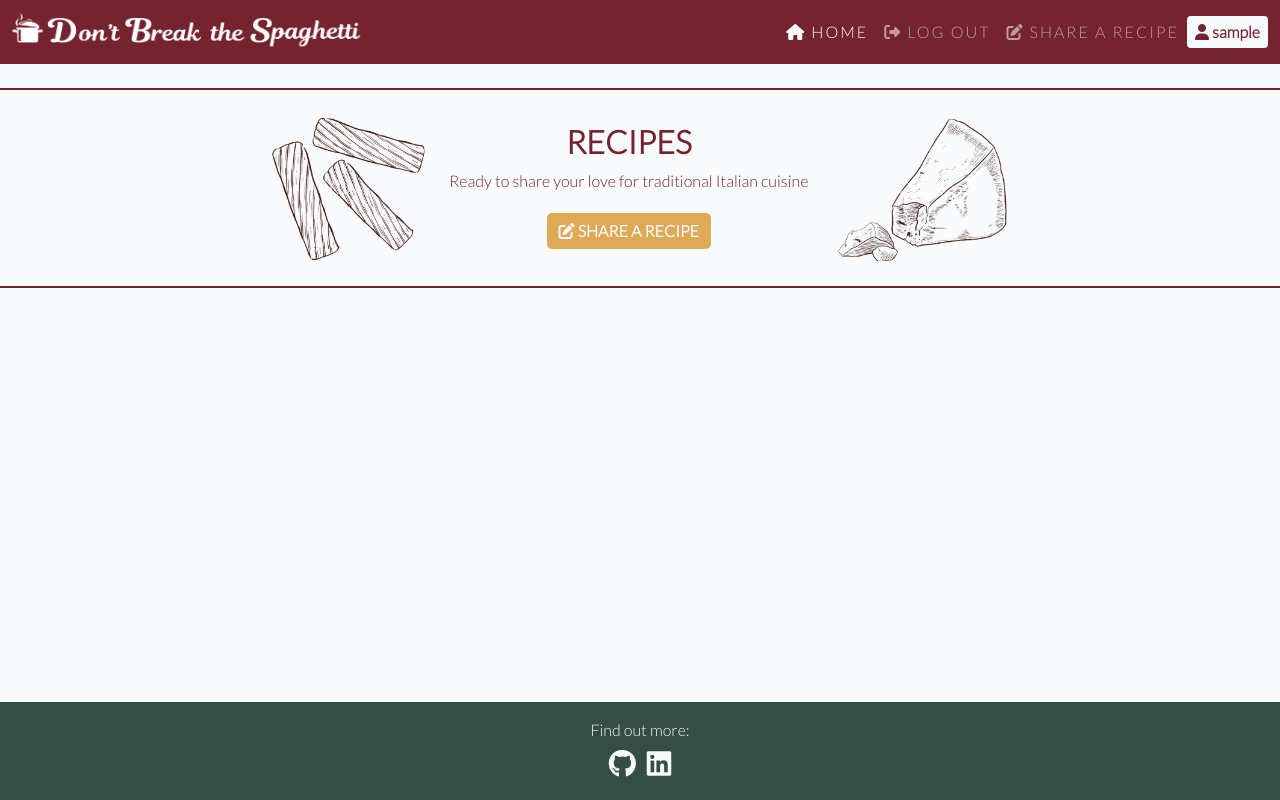
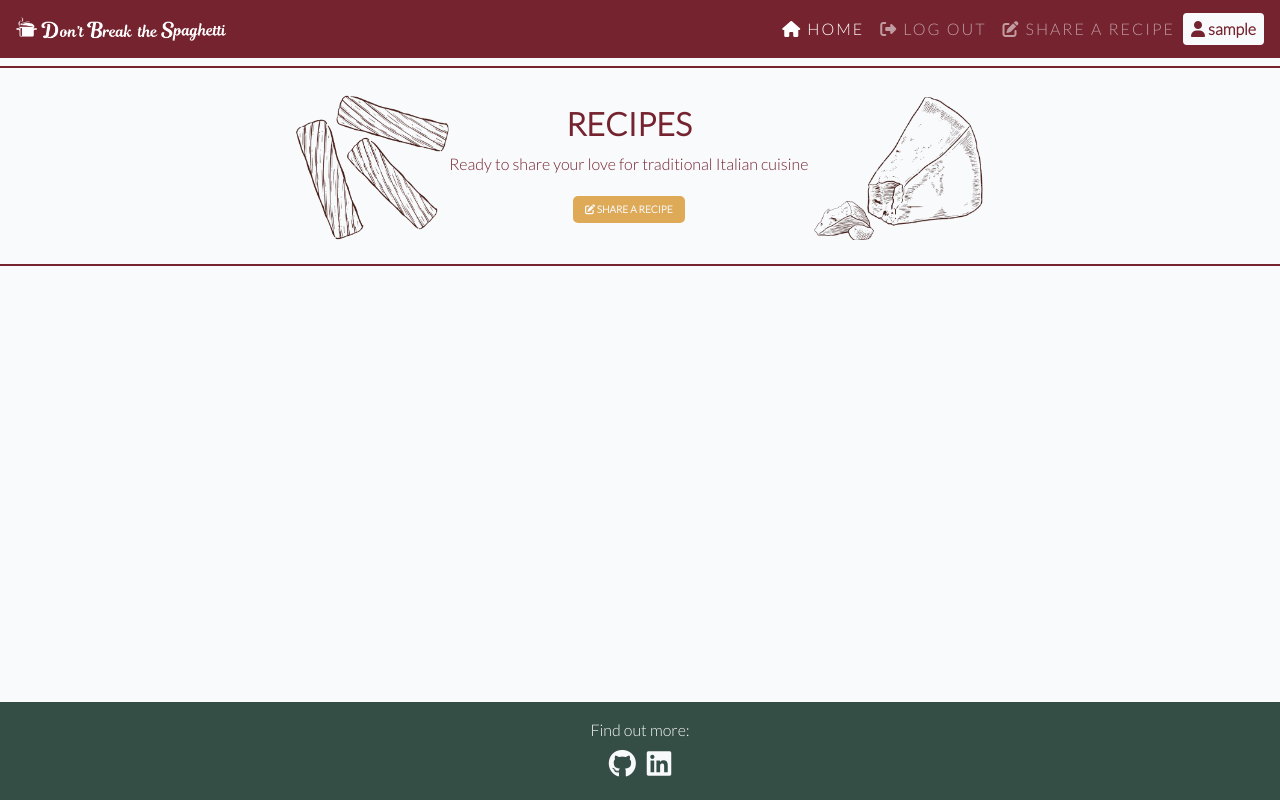
Before and after one commit to HMuraja/recipe-book-v2, a Django app: page / in a window 1280 px wide. Run offline with Django 3.2, Linux system fonts and the light colour scheme; the visitor is signed in with stand-in values (Sample User, id 1); data that the repository does not hold is empty; some web fonts are replaced.

Commit message:
Fix width issues

```diff
--- a/dbts_project/settings.py
+++ b/dbts_project/settings.py
@@ -28,7 +28,7 @@ TEMPLATE_DIR = os.path.join(BASE_DIR, 'templates')
 SECRET_KEY = os.environ.get('SECRET_KEY')
 
 # SECURITY WARNING: don't run with debug turned on in production!
-DEBUG = False
+DEBUG = True
 
 ALLOWED_HOSTS = [
     '127.0.0.1', 'dbts-recipe-app-f9995cb6b9df.herokuapp.com']
--- a/dbts_static/css/style.css
+++ b/dbts_static/css/style.css
@@ -6,8 +6,6 @@ body {
 
 .container-max-width{
     max-width: 1700px;
-    margin: auto;
-
 }
 
 :root {
@@ -37,6 +35,10 @@ body {
     border-radius: 5px;
 }
 
+.white-bg {
+    background-color: var(--c-soft-white);
+}
+
 .bg-yellow{
     background-color: var(--c-yellow);
 }
@@ -62,10 +64,10 @@ body {
 }
 
 /*NAVIGATION*/
-
 .brand {
-    text-decoration: none;
-    text-align: center;
+    max-height: 30px;
+    width: auto;
+    object-fit: contain;
 }
 
 .w-fit{
@@ -95,18 +97,6 @@ body {
     max-height: 75%;
     width: auto;
     object-fit: contain;
-}
-
-@media (max-width: 770px) {
-    .img-size{
-        max-width: 25%;
-    }
-    .center-col{
-        max-width: 50%;
-    }
-    .btn-text{
-        font-size: x-small;
-    }
 }
 
 .card-title {
@@ -143,10 +133,6 @@ body {
     background-color: #f7f7f7;
     border: none;
 
-}
-
-.main-bg {
-    background-color: var(--c-soft-white);
 }
 
 .card {
@@ -268,3 +254,21 @@ object-fit: cover;
     border-radius: 5px;
     width:fit-content;
 }
+
+@media (min-width: 770px) {
+    .img-size{
+        max-width: 25%;
+    }
+    .center-col{
+        max-width: 50%;
+    }
+
+    .btn-text{
+        font-size: x-small;
+    }
+    .brand {
+        max-height: 20px;
+        width: auto;
+        object-fit: contain;
+    }
+}
--- a/templates/base.html
+++ b/templates/base.html
@@ -33,22 +33,21 @@
 
 </head>
 
-<body class="d-flex flex-column vh-100 main-bg m m-0 p-0">
+<body class="d-flex flex-column v-100 vh-100 white-bg">
 
-    <div class="vw-100 bg-c-red nav-h">
-        <div class="container container-max-width">
+    <div class="v-100 m-0 bg-c-red">
             <!-- NavBar-->
-            <nav class="navbar navbar-expand-lg navbar-dark fs-6">
+            <nav class="navbar container-max-width mx-auto navbar-expand-lg navbar-dark fs-6 ">
                 <!-- Titlle, logo and 'home'-link -->
-                <a class="navbar-brand" href="{% url 'home' %}">
-                    <img class="w-auto mb-2" src= "{% static 'img/dbts_icon.png'%}" alt="logo" height="30">
-                    <img class="w-100" src= "{% static 'img/dbts_logo_4_white.png'%}" alt="logo" width="30" height="30" class="d-inline-block align-text-top">
+                <a class="navbar-brand ms-3" href="{% url 'home' %}">
+                    <img class="brand mb-2" src= "{% static 'img/dbts_icon.png'%}" alt="logo">
+                    <img class="brand" src= "{% static 'img/dbts_logo_4_white.png'%}" alt="logo" class="d-inline-block align-text-top">
                 </a>
-                <button class="navbar-toggler me-0" type="button" data-bs-toggle="collapse" data-bs-target="#navbarText"
+                <button class="navbar-toggler me-3" type="button" data-bs-toggle="collapse" data-bs-target="#navbarText"
                     aria-controls="navbarText" aria-expanded="false" aria-label="Toggle navigation">
                     <span class="navbar-toggler-icon"></span>
                 </button>
-                <div class="collapse navbar-collapse justify-content-end " id="navbarText">
+                <div class="collapse navbar-collapse justify-content-end me-3" id="navbarText">
                     <ul class="navbar-nav mb-2 mb-lg-0 w-fit ms-auto">
                         <li class="nav-item me-auto text-uppercase">
                             <a class="nav-link active " aria-current="page" href="{% url 'home' %}">
@@ -88,11 +87,9 @@
                     </ul>
                 </div>
             </nav>
-        </div>
-
     </div>
 
-    <main class="flex-shrink-0 main-bg h-auto">
+    <main class="container white-bg h-auto container-max-width mx-auto">
         {% block content %}
         <!-- Content Goes here -->
         {% endblock content %}
--- a/templates/index.html
+++ b/templates/index.html
@@ -3,8 +3,9 @@
 {% load static %}
 
 <!-- Recipes Header Section -->
-<div class="container container-max-width py-4">
-    <div class="row flex-row align-items-center justify-content-center recipe-header">
+
+<div class="row my-2">
+    <div class="col d-flex align-items-center justify-content-center recipe-header ">
             <img class="img-size" src="{% static 'img/dbts_rigatoni_r.png' %}" alt="Italian Cuisine">
         <div class="d-flex align-items-center flex-column justify-content-center center-col w-auto">
             <h2 class="text-uppercase fw-bold">Recipes</h2>
@@ -33,10 +34,9 @@
 </div>
 
 <!-- Recipes Selction/List -->
-<div class="container container-max-width p-0">
 
 <div class="row">
-        <div class="col-12 mt-3 left">
+    <div class="col mt-3 left">
         <div class="row">
         <!-- Loop of all the recipe instances that are displayed as cards -->
         {% for recipe in recipe_list %}
@@ -70,7 +70,7 @@
 </div>
 <!-- Pagination logic, taken from the 'I thik Therefore I Blog'CI Walkthrough project-->
 {% if is_paginated %}
-    <nav aria-label="Page navigation">
+<nav class="row" aria-label="Page navigation">
     <ul class="pagination justify-content-center">
         {% if page_obj.has_previous %}
         <li><a href="?page={{ page_obj.previous_page_number }}" class="page-link">&laquo; PREV </a></li>
@@ -81,5 +81,4 @@
     </ul>
 </nav>
     {% endif %}
-</div>
 {%endblock%}
```
Lines whose indentation alone changed are shown as unchanged.
